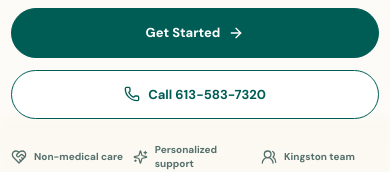
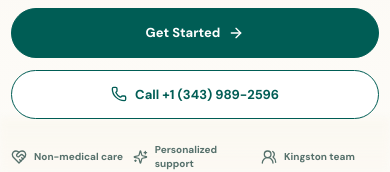
Before and after one commit to habimanasharif/creativa, a Next.js app: page / in a window 390 px wide. Shown: the part 315-487 px from the top of the page. Built offline with nearby package versions, Linux system fonts and the light colour scheme.

Commit message:
Update website contact phone number

```diff
--- a/app/page.js
+++ b/app/page.js
@@ -127,8 +127,8 @@ export default function Home() {
               <Link className="btn" href="/contact">
                 Get Started <ArrowRight size={16} />
               </Link>
-              <a className="btn btn-outline" href="tel:+16135837320">
-                <Phone size={16} /> Call 613-583-7320
+              <a className="btn btn-outline" href="tel:+13439892596">
+                <Phone size={16} /> Call +1 (343) 989-2596
               </a>
             </div>
             <div className="hero-trust">
```
